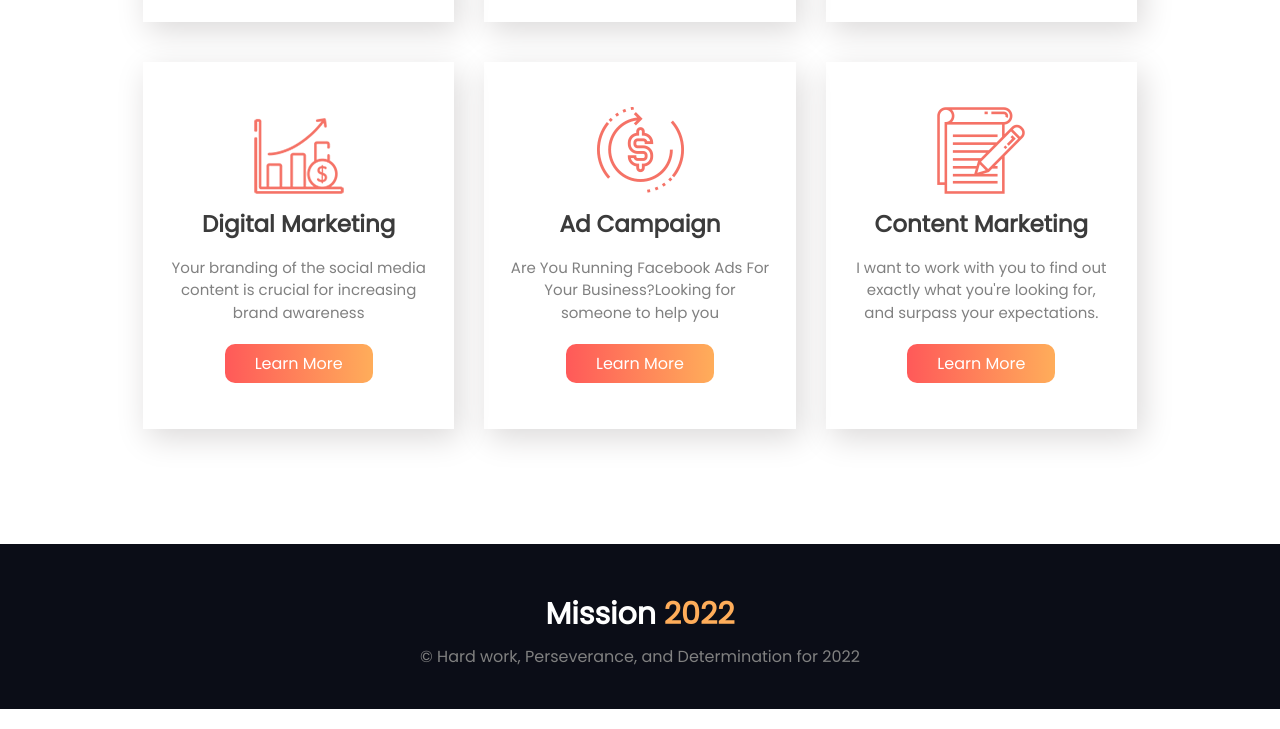
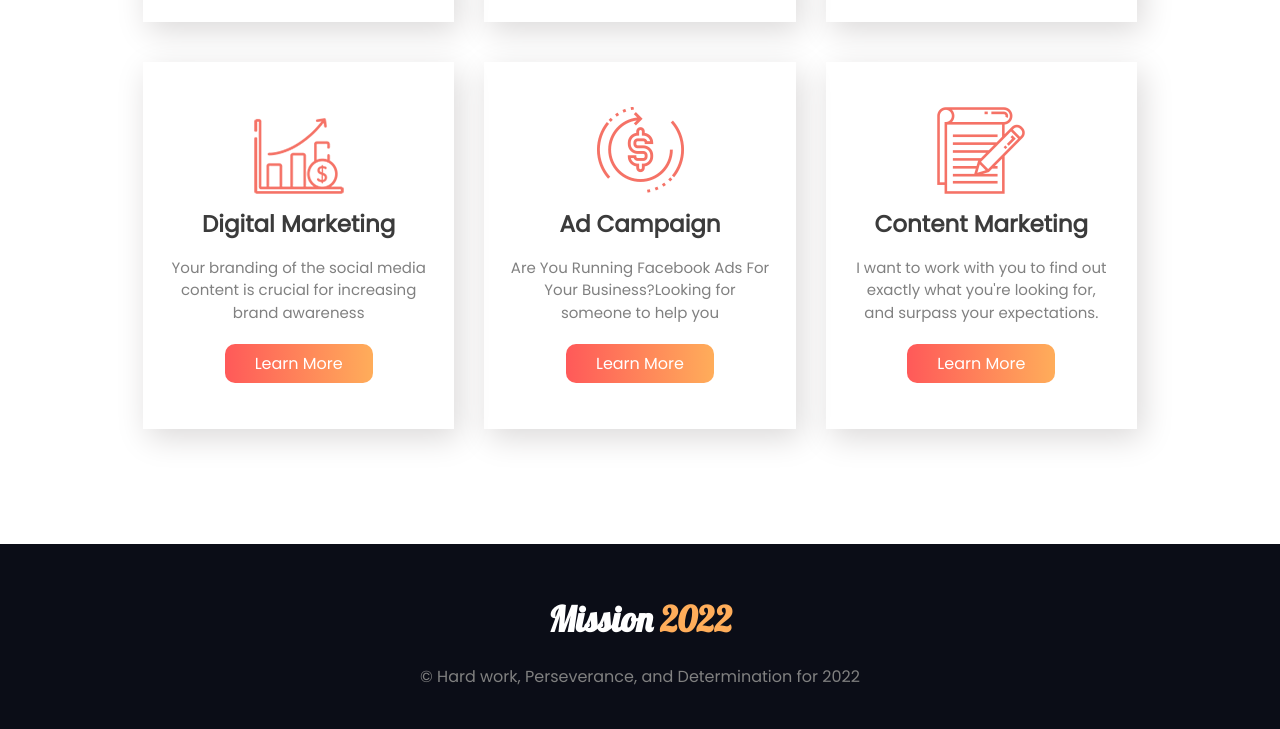
Before and after one commit to developer-sahadat/assignment-1, a plain HTML site: page index.html in a window 1280 px wide. Shown: the part 2507-3236 px from the top of the page. Drawn offline with Linux system fonts and the light colour scheme.

Commit message:
footer font family change

```diff
--- a/index.css
+++ b/index.css
@@ -259,7 +259,9 @@ span {
 .footer-section h2 {
     line-height: 2;
     color: white;
-    font-size: 30px;
+    font-size: 35px;
+    padding-bottom: 10px;
+    font-family: 'Lobster', cursive;
 }
 
 .footer-section p {
--- a/index.html
+++ b/index.html
@@ -8,10 +8,14 @@
     <link rel="stylesheet" href="index.css">
     <link rel="shortcut icon" href="images/pictures/Social Idea Logo.png" type="image/x-icon">
 
-    <!---------Google Font CDN-------->
+    <!---------Google Font Link-------->
     <link rel="preconnect" href="https://fonts.googleapis.com">
     <link rel="preconnect" href="https://fonts.gstatic.com" crossorigin>
     <link href="https://fonts.googleapis.com/css2?family=Poppins&display=swap" rel="stylesheet">
+
+    <link rel="preconnect" href="https://fonts.googleapis.com">
+    <link rel="preconnect" href="https://fonts.gstatic.com" crossorigin>
+    <link href="https://fonts.googleapis.com/css2?family=Lobster&display=swap" rel="stylesheet">
 
 </head>
 <body>
```
